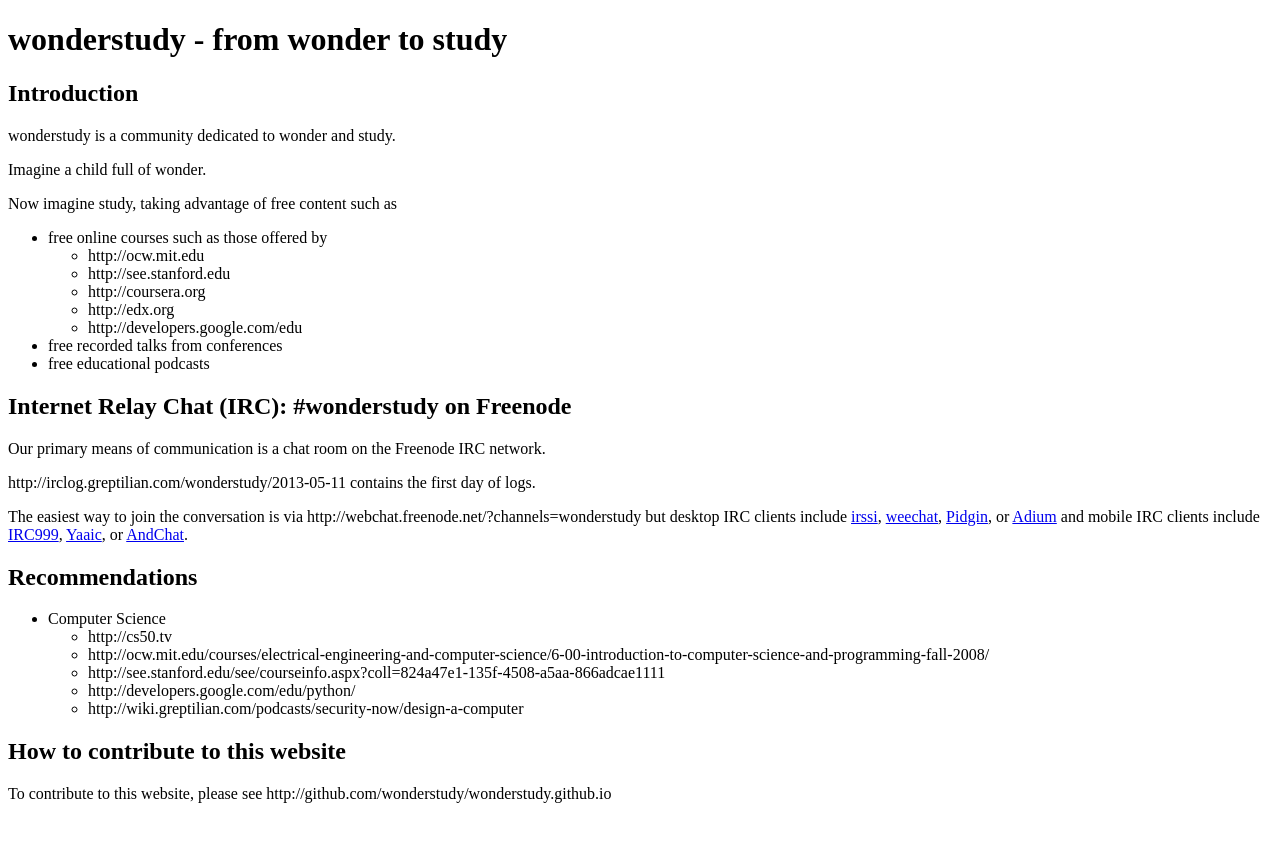
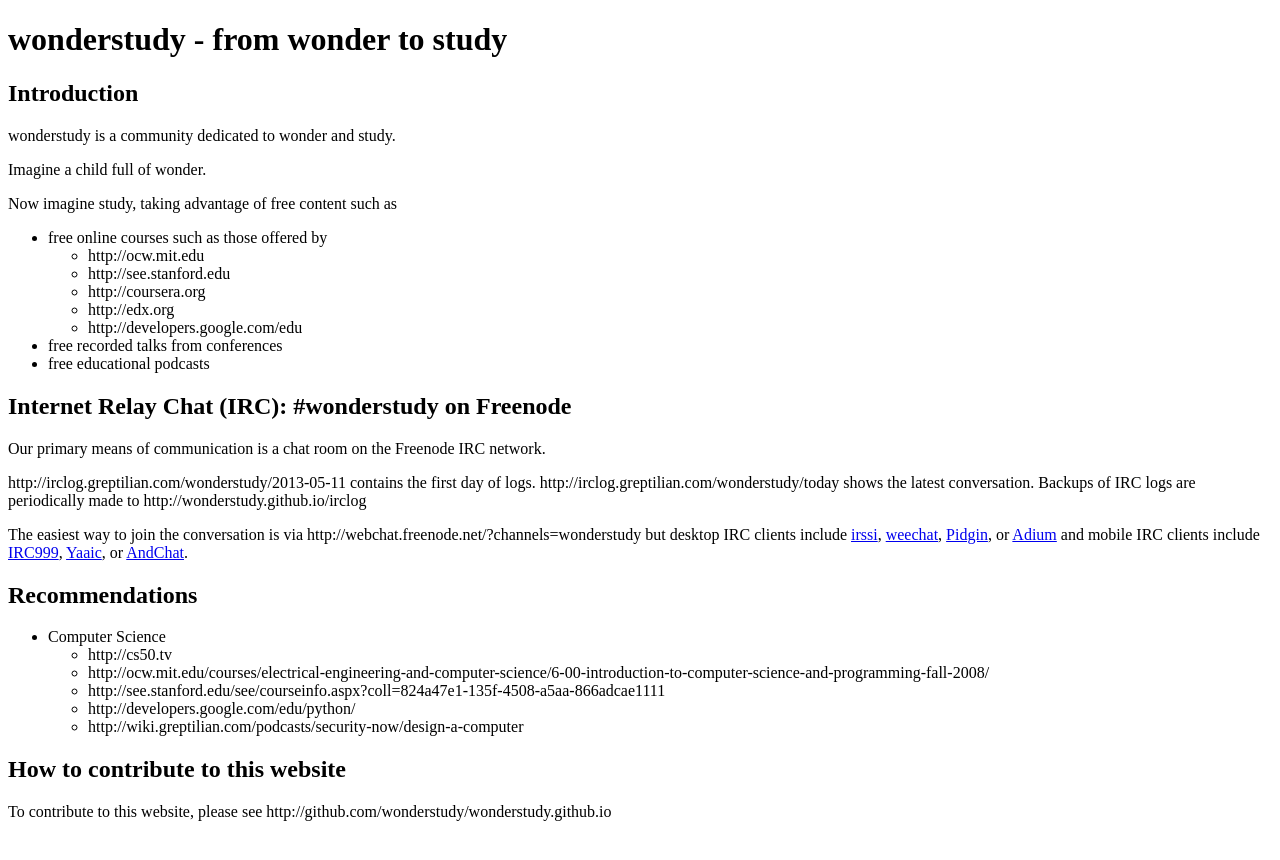
Before and after one commit to wonderstudy/wonderstudy.github.io, a Jekyll site: the page built from index.md, in a window 1280 px wide. Shown: the top 860 px of the page. Built offline with Jekyll 4.4.1, drawn with Linux system fonts in a browser that asks for light colours; Markdown is read by kramdown in place of the engine named in the settings.

Commit message:
start backing up logs

```diff
--- a/index.md
+++ b/index.md
@@ -23,7 +23,7 @@ Now imagine study, taking advantage of free content such as
 
 Our primary means of communication is a chat room on the Freenode IRC network.
 
-http://irclog.greptilian.com/wonderstudy/2013-05-11 contains the first day of logs.
+http://irclog.greptilian.com/wonderstudy/2013-05-11 contains the first day of logs. http://irclog.greptilian.com/wonderstudy/today shows the latest conversation. Backups of IRC logs are periodically made to http://wonderstudy.github.io/irclog
 
 The easiest way to join the conversation is via http://webchat.freenode.net/?channels=wonderstudy but desktop IRC clients include [irssi](http://www.irssi.org), [weechat](http://weechat.org), [Pidgin](http://www.pidgin.im), or [Adium](http://adium.im) and mobile IRC clients include [IRC999](http://itunes.apple.com/us/app/irc999/id360698285?mt=8), [Yaaic](http://www.yaaic.org/), or [AndChat](https://play.google.com/store/apps/details?id=net.andchat&hl=en).
 
```
